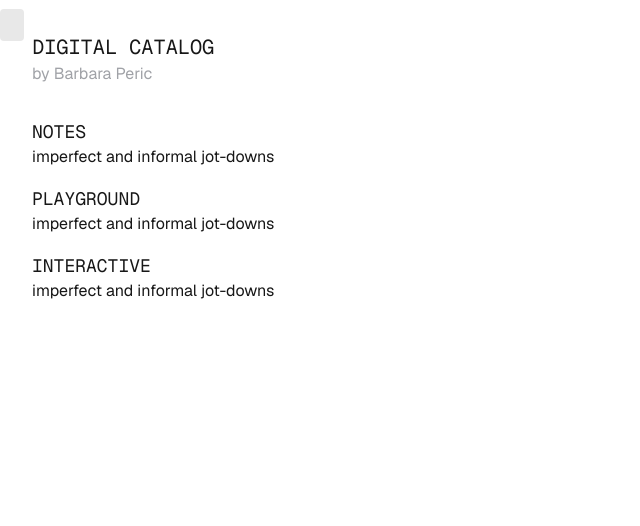
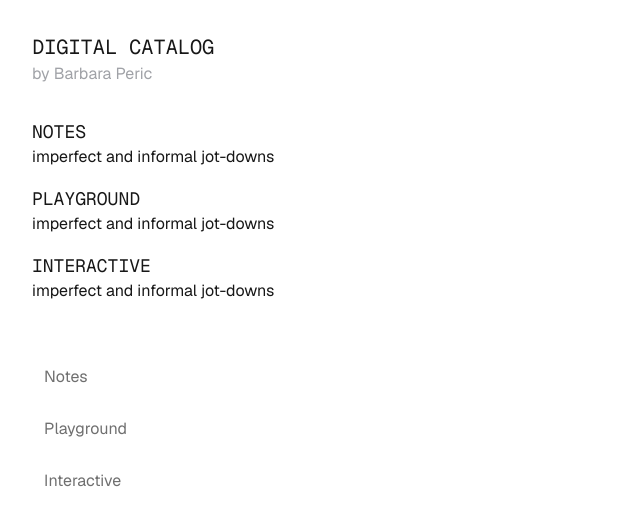
Before and after one commit to barbaraperic/catalog, a Next.js app: page / in a window 1280 px wide. Shown: the top 526 px of the page, without its empty margins (0-640 px from the left). Built offline with nearby package versions, Linux system fonts and the light colour scheme.

Commit message:
STYLE: highlight tab

```diff
--- a/app/components/Tabs/Tabs.module.css
+++ b/app/components/Tabs/Tabs.module.css
@@ -1,20 +1,30 @@
-.tab-highlight {
+.tab-nav {
+  position: relative;
+  cursor: pointer;
+  display: flex;
+  flex-direction: column;
+  align-items: start;
+  width: fit-content;
+}
+
+.tabs-highlight {
   background: hsl(0 0% 90.9%);
   position: absolute;
   top: 9px;
   left: 0;
   border-radius: 4px;
-  height: 32px;
+  height: 2.2rem;
   transition: 0.15s ease;
   transition-property: width, transform, opacity;
 }
 
 .tab {
-  padding: 16px 12px;
+  cursor: pointer;
+  padding: 14px 12px;
+  font-size: 16px;
   color: hsl(0 0% 43.5%);
   display: inline-block;
   position: relative;
-  cursor: pointer;
   transition: color 250ms;
 }
 
--- a/app/components/Tabs/Tabs.tsx
+++ b/app/components/Tabs/Tabs.tsx
@@ -1,23 +1,31 @@
 'use client'
 
-import { useState, useRef } from 'react'
-import styles from './Tabs.module.css'
+import React from 'react'
+import styles from '@/app/components/Tabs/Tabs.module.css'
 
 const tabsData = [
   {
-    title: 'About',
-    value: 'about',
+    title: 'Notes',
+    value: 'sites',
+  },
+  {
+    title: 'Playground',
+    value: 'playground',
+  },
+  {
+    title: 'Interactive',
+    value: 'interactive',
   },
 ]
 
-function Tabs() {
-  const [tabBoundingBox, setTabBoundingBox] = useState(null)
-  const [wrapperBoundingBox, setWrapperBoundingBox] = useState(null)
-  const [highlightedTab, setHighlightedTab] = useState(null)
-  const [isHoveredFromNull, setIsHoveredFromNull] = useState(true)
+const Tabs = () => {
+  const [tabBoundingBox, setTabBoundingBox] = React.useState(null)
+  const [wrapperBoundingBox, setWrapperBoundingBox] = React.useState(null)
+  const [highlightedTab, setHighlightedTab] = React.useState(null)
+  const [isHoveredFromNull, setIsHoveredFromNull] = React.useState(true)
 
-  const wrapperRef = useRef(null)
-  const highlightRef = useRef(null)
+  const highlightRef = React.useRef(null)
+  const wrapperRef = React.useRef(null)
 
   const repositionHighlight = (e, tab) => {
     setTabBoundingBox(e.target.getBoundingClientRect())
@@ -28,29 +36,37 @@ function Tabs() {
 
   const resetHighlight = () => setHighlightedTab(null)
 
-  const highlightStyles = {} as any
+  const highlightStyles = {}
 
   if (tabBoundingBox && wrapperBoundingBox) {
     highlightStyles.transitionDuration = isHoveredFromNull ? '0ms' : '150ms'
     highlightStyles.opacity = highlightedTab ? 1 : 0
     highlightStyles.width = `${tabBoundingBox.width}px`
-    highlightStyles.transform = `translate(${
-      tabBoundingBox.left - wrapperBoundingBox.left
+    highlightStyles.transform = `translateY(${
+      tabBoundingBox.top - wrapperBoundingBox.top
     }px)`
   }
 
   return (
-    <div ref={wrapperRef} onMouseLeave={resetHighlight}>
-      <div ref={highlightRef} className={styles['tab-highlight']}>
-        {tabsData.map((tab) => (
-          <a
-            key={tab.value}
-            onMouseOver={(ev) => repositionHighlight(ev, tab)}
-            href=""
-            className={styles.tab}
-          ></a>
-        ))}
-      </div>
+    <div
+      className={styles['tab-nav']}
+      ref={wrapperRef}
+      onMouseLeave={resetHighlight}
+    >
+      <div
+        className={styles['tabs-highlight']}
+        ref={highlightRef}
+        style={highlightStyles}
+      ></div>
+      {tabsData.map((tab) => (
+        <a
+          className={styles.tab}
+          key={tab.value}
+          onMouseOver={(ev) => repositionHighlight(ev, tab)}
+        >
+          {tab.title}
+        </a>
+      ))}
     </div>
   )
 }
```
